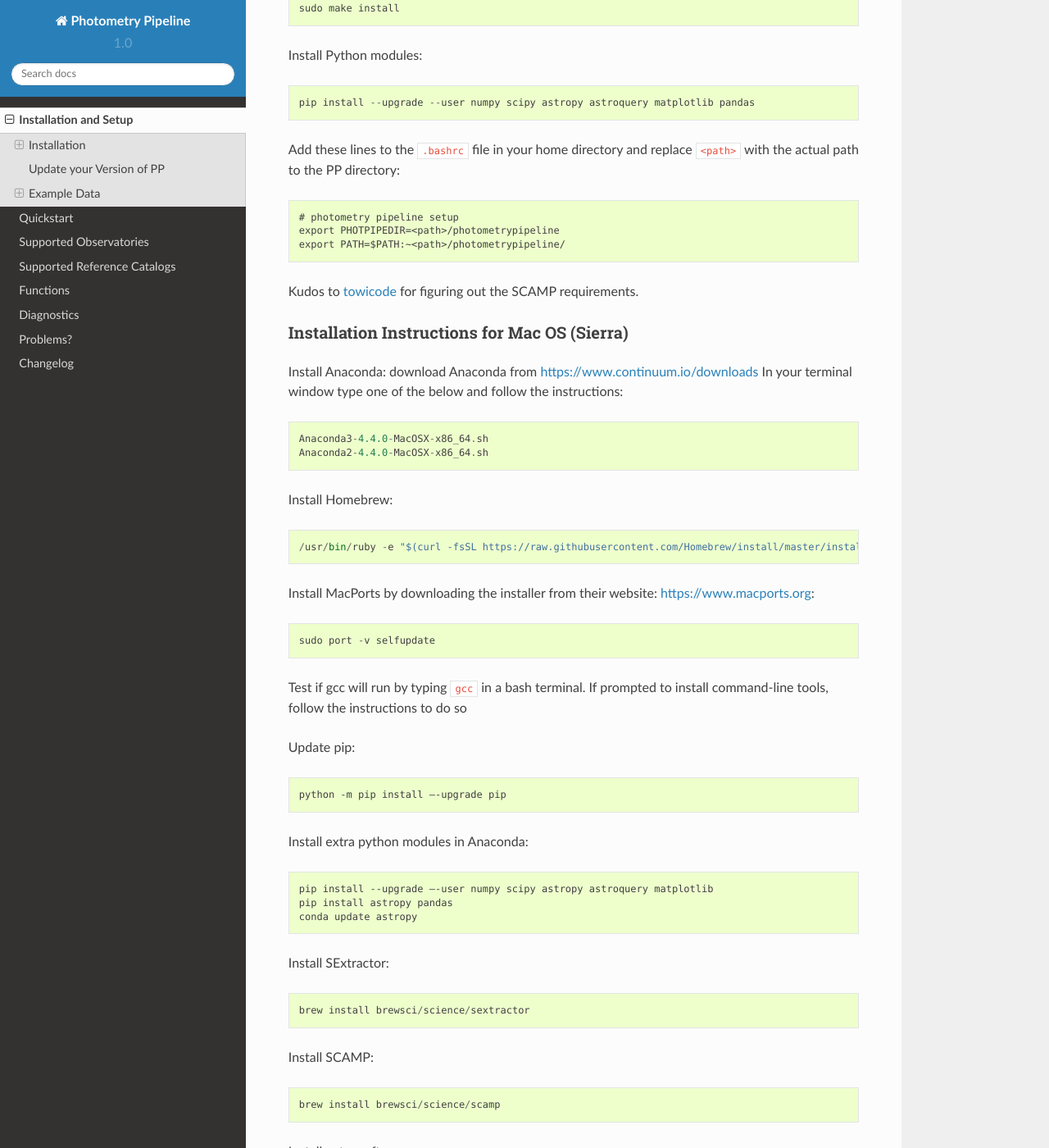
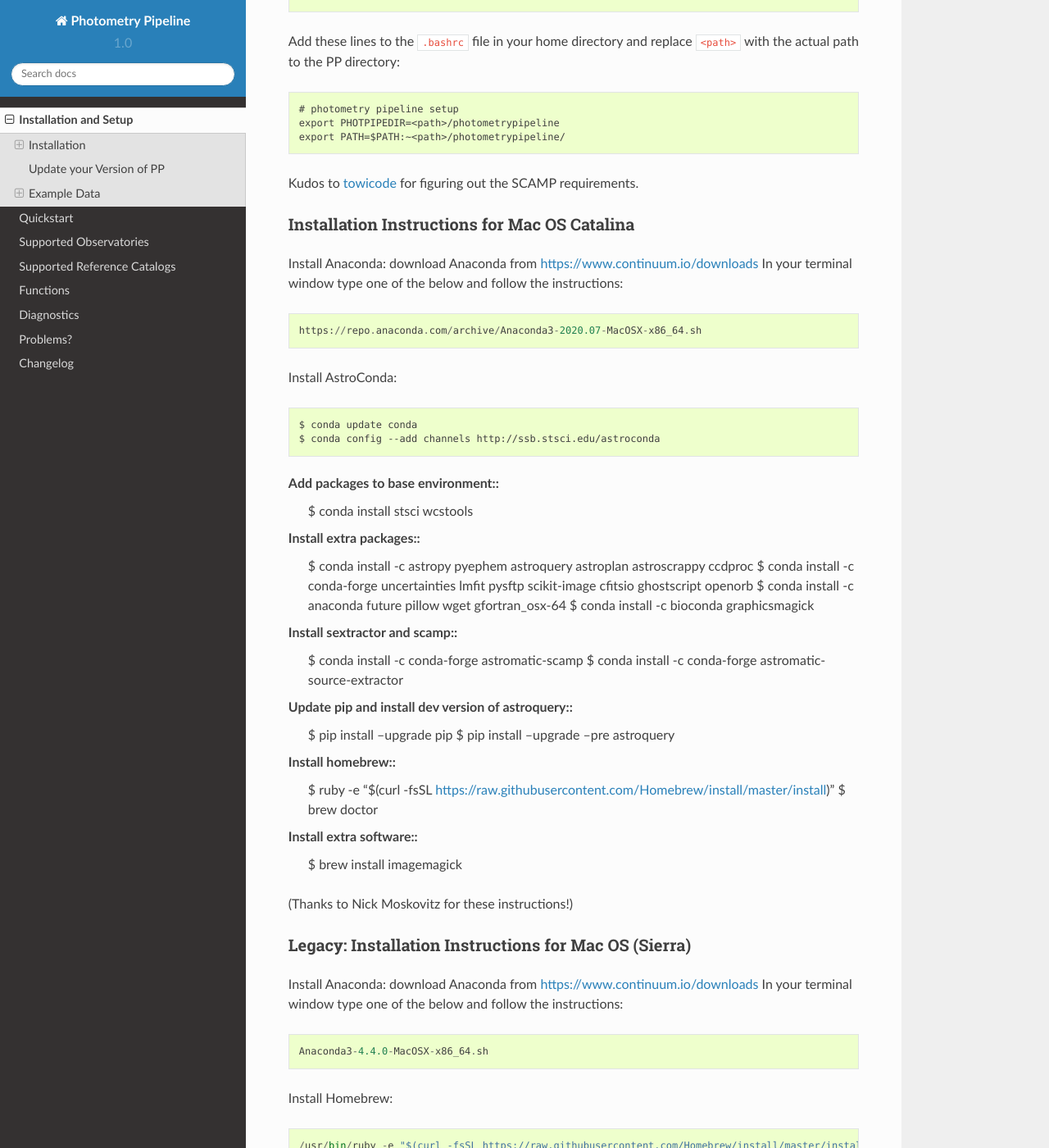
Before and after one commit to talister/photometrypipeline, a Sphinx documentation site: the page built from doc/install.rst, in a window 1280 px wide and 1400 px high, scrolled down 1687 px. Shown: the whole window at 82% size. Built offline with Sphinx 7.4.7 and the Read the Docs theme 2.0.0, drawn with Linux system fonts in a browser that asks for light colours; some of the changed text lies outside the part shown.

Commit message:
macos catalina installation instructions added

```diff
--- a/doc/install.rst
+++ b/doc/install.rst
@@ -48,8 +48,8 @@ directory (include these commands in your ``.bashrc``, ``.cshrc``, or
 ``.profile`` file.)
 
 
-Installation Instructions for Ubuntu 16.10/16.04
-~~~~~~~~~~~~~~~~~~~~~~~~~~~~~~~~~~~~~~~~~~~~~~~~
+Installation Instructions for Ubuntu 16.04+
+~~~~~~~~~~~~~~~~~~~~~~~~~~~~~~~~~~~~~~~~~~~
 
 Clone the PP github repo::
 
@@ -71,17 +71,12 @@ Install software requirements for SCAMP, Source Extractor and imagemagick::
 	 libcurl4-gnutls-dev \
 	 liblapack3 liblapack-dev liblapacke liblapacke-dev \
 	 libfftw3-3 libfftw3-dev libfftw3-single3 \
-	 libatlas-base-dev
-
-Unpack SCAMP and install using::
-
-  ./configure --enable-threads
-  make
-  sudo make install
+	 libatlas-base-dev \
+	 scamp
 
 Install Python modules::
 
-  pip install --upgrade --user numpy scipy astropy astroquery matplotlib pandas
+  pip install --upgrade --user numpy scipy astropy astroquery matplotlib pandas future scikit-image
 
 Add these lines to the ``.bashrc`` file in your home directory and
 replace ``<path>`` with the actual path to the PP directory::
@@ -93,14 +88,53 @@ replace ``<path>`` with the actual path to the PP directory::
 Kudos to `towicode`_ for figuring out the SCAMP requirements.
 
 
-Installation Instructions for Mac OS (Sierra)
+Installation Instructions for Mac OS Catalina
 ~~~~~~~~~~~~~~~~~~~~~~~~~~~~~~~~~~~~~~~~~~~~~
 
 Install Anaconda: download Anaconda from https://www.continuum.io/downloads
 In your terminal window type one of the below and follow the instructions::
 
+  https://repo.anaconda.com/archive/Anaconda3-2020.07-MacOSX-x86_64.sh
+
+Install AstroConda::
+
+  $ conda update conda
+  $ conda config --add channels http://ssb.stsci.edu/astroconda
+
+Add packages to base environment::
+  $ conda install stsci wcstools
+
+Install extra packages::
+  $ conda install -c astropy pyephem astroquery astroplan astroscrappy ccdproc
+  $ conda install -c conda-forge uncertainties lmfit pysftp scikit-image cfitsio ghostscript openorb
+  $ conda install -c anaconda future pillow wget gfortran_osx-64
+  $ conda install -c bioconda graphicsmagick
+
+Install sextractor and scamp::
+  $ conda install -c conda-forge astromatic-scamp
+  $ conda install -c conda-forge astromatic-source-extractor
+
+Update pip and install dev version of astroquery::
+  $ pip install --upgrade pip
+  $ pip install --upgrade --pre astroquery
+
+Install homebrew::
+  $ ruby -e "$(curl -fsSL https://raw.githubusercontent.com/Homebrew/install/master/install)"
+  $ brew doctor
+
+Install extra software::
+  $ brew install imagemagick
+
+(Thanks to Nick Moskovitz for these instructions!)
+
+
+Legacy: Installation Instructions for Mac OS (Sierra)
+~~~~~~~~~~~~~~~~~~~~~~~~~~~~~~~~~~~~~~~~~~~~~~~~~~~~~
+
+Install Anaconda: download Anaconda from https://www.continuum.io/downloads
+In your terminal window type one of the below and follow the instructions::
+
   Anaconda3-4.4.0-MacOSX-x86_64.sh
-  Anaconda2-4.4.0-MacOSX-x86_64.sh
 
 Install Homebrew::
 
```
